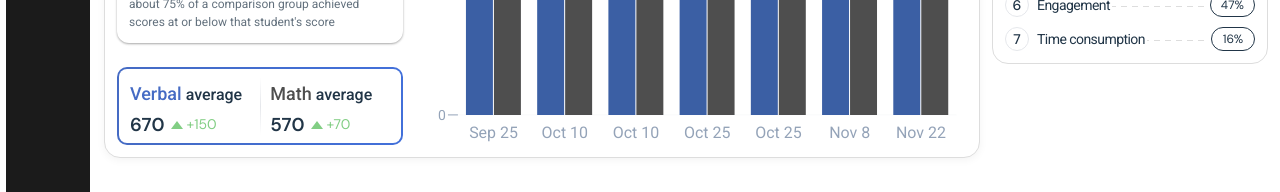
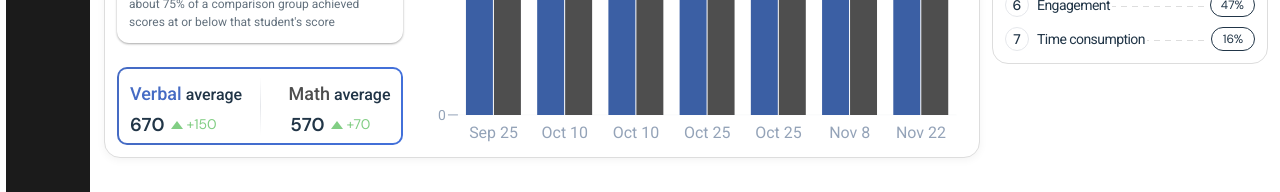
Before and after one commit to Orujhimaru/max_odyssey, a React (Vite) app: page / in a window 1280 px wide. Shown: the part 480-672 px from the top of the page. Built offline with nearby package versions, Linux system fonts and the light colour scheme; a web font is replaced by a local one.

Commit message:
design: score box alignment changed

```diff
--- a/src/components/ScoreColumnComponent/ScoreBox/ScoreBox.css
+++ b/src/components/ScoreColumnComponent/ScoreBox/ScoreBox.css
@@ -115,6 +115,10 @@ span.score-box-title-type.math {
   );
 }
 
+.score-row.math {
+  align-self: anchor-center;
+}
+
 /* Update dark mode styles */
 /* [data-theme="dark"] .score-boxes {
   /* background: linear-gradient(90deg, #456bc4, #d3d3d3); */
@@ -130,6 +134,7 @@ span.score-box-title-type.math {
   font-size: 16px;
 }
 .score-box.math {
+  align-items: flex-end;
   /* width: 140px; */
   gap: 10px;
   border-color: var(--math-color);
--- a/src/components/ScoreColumnComponent/ScoreBox/ScoreBox.jsx
+++ b/src/components/ScoreColumnComponent/ScoreBox/ScoreBox.jsx
@@ -9,7 +9,7 @@ const ScoreBox = ({ title, score, improvement, type }) => {
       <h2>
         <span className={`score-box-title-type ${type}`}>{title}</span> average
       </h2>
-      <div className="score-row">
+      <div className={`score-row ${type}`}>
         <h3 className={`score ${type}`}>{score}</h3>
         <div className={`improvement ${isIncrease ? "increase" : "decrease"}`}>
           <div className={`triangle ${isIncrease ? "increase" : "decrease"}`} />
```
